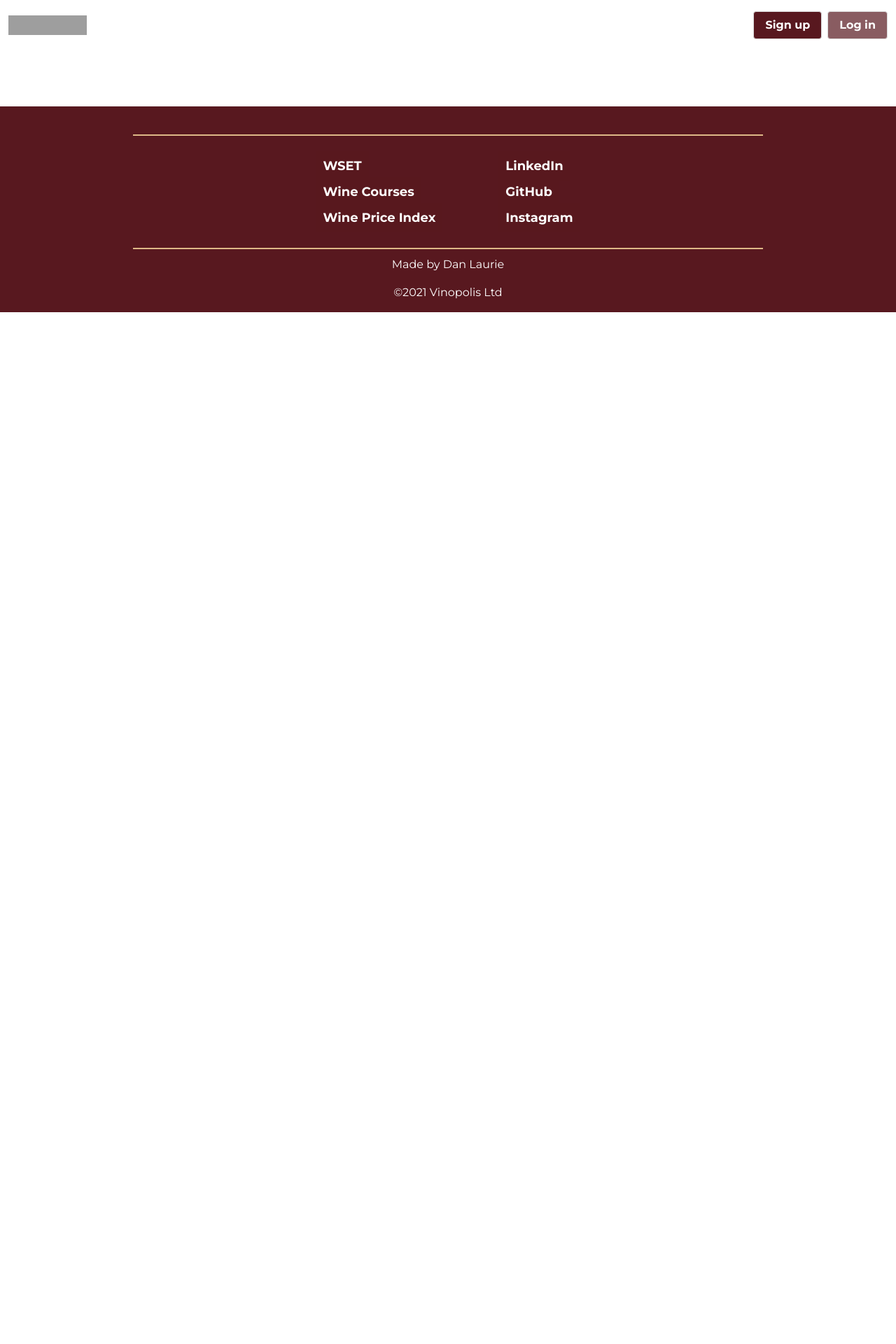
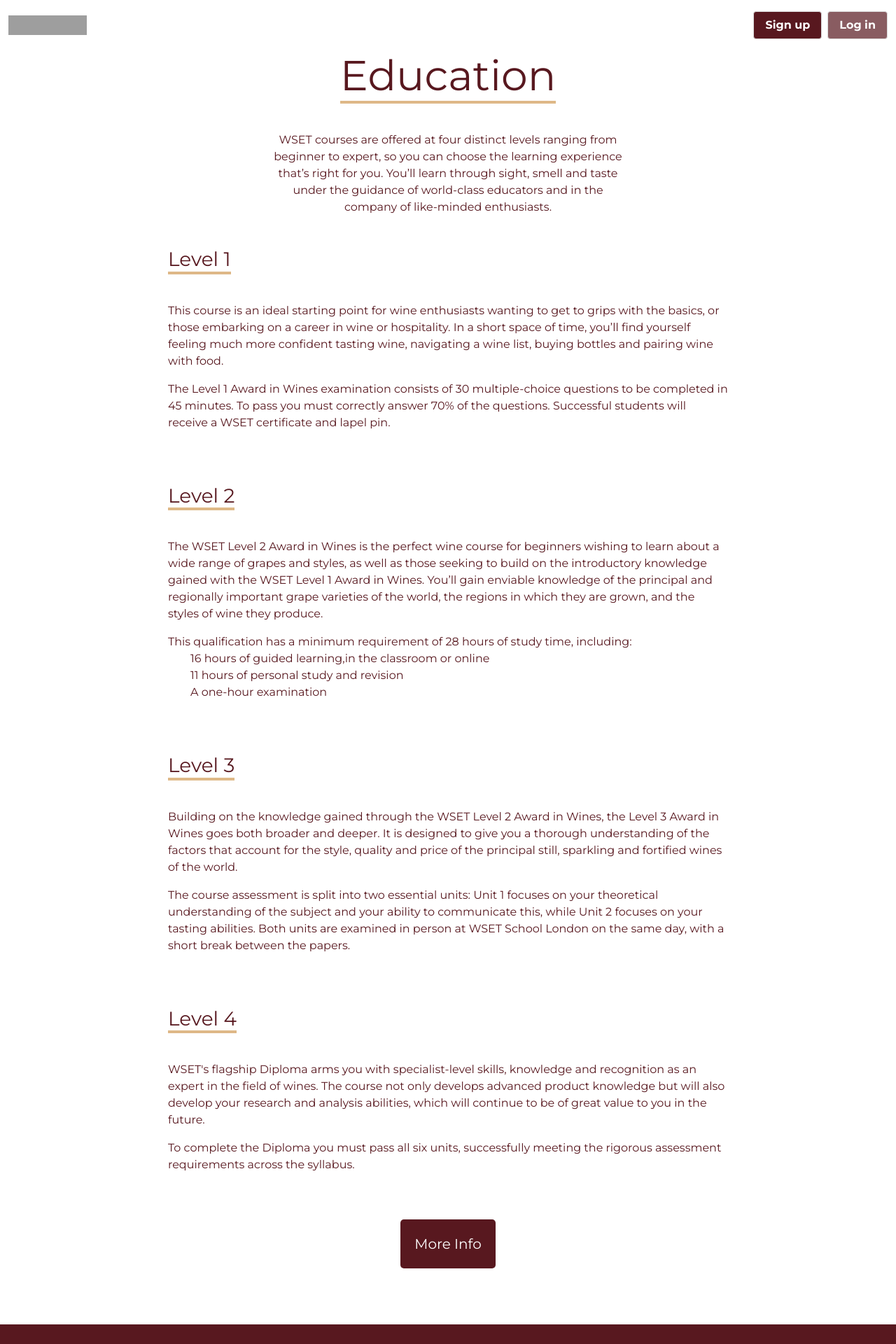
Before and after one commit to dan-laurie/Vinopolis, a React (Create React App) app in the folder client/: page /education in a window 1280 px wide. Shown: the top 1920 px of the page at 70% size. Before the commit the page ends 800 px from the top, so only its background shows below. Built offline with nearby package versions, Linux system fonts and the light colour scheme; no server answers; grey boxes are pictures that could not be loaded.

Commit message:
education page added

```diff
--- a/client/src/App.js
+++ b/client/src/App.js
@@ -10,6 +10,8 @@
 import Catalogue from './components/catalogue/Catalogue'
 import SingleWine from './components/catalogue/SingleWine'
 import Review from './components/auth/Review'
+import Education from './components/education/Education'
+import About from './components/about/About'
 
 
 function App() {
@@ -36,6 +38,12 @@
         <Route exact path='/wines/:id/review'>
           <Review  />
         </Route>
+        <Route exact path='/education'>
+          <Education  />
+        </Route>
+        <Route exact path='/about'>
+          <About  />
+        </Route>
       </Switch>
       <Pulse>
         <Footer />
--- /dev/null
+++ b/client/src/components/about/About.js
@@ -0,0 +1,10 @@
+import React from 'react'
+
+const About = () => {
+  return (
+    <div className="edu-content">
+      <h2 className="education-title">About</h2>
+    </div>
+  )
+}
+export default About
--- /dev/null
+++ b/client/src/components/education/Education.js
@@ -0,0 +1,39 @@
+import React from 'react'
+
+const Education = () => {
+  return (
+    <div className="edu-content">
+      <h2 className="education-title">Education</h2>
+      <p className="edu-intro">WSET courses are offered at four distinct levels ranging from beginner to expert, so you can choose the learning experience that’s right for you. You’ll learn through sight, smell and taste under the guidance of world-class educators and in the company of like-minded enthusiasts.</p>
+      <div className="level-1">
+        <h3>Level 1</h3>
+        <p>This course is an ideal starting point for wine enthusiasts wanting to get to grips with the basics, or those embarking on a career in wine or hospitality. In a short space of time, you’ll find yourself feeling much more confident tasting wine, navigating a wine list, buying bottles and pairing wine with food.</p>
+        <p>
+The Level 1 Award in Wines examination consists of 30 multiple-choice questions to be completed in 45 minutes. To pass you must correctly answer 70% of the questions. Successful students will receive a WSET certificate and lapel pin.</p>
+      </div>
+      <div className="level-1">
+        <h3>Level 2</h3>
+        <p>The WSET Level 2 Award in Wines is the perfect wine course for beginners wishing to learn about a wide range of grapes and styles, as well as those seeking to build on the introductory knowledge gained with the WSET Level 1 Award in Wines. You’ll gain enviable knowledge of the principal and regionally important grape varieties of the world, the regions in which they are grown, and the styles of wine they produce.</p>
+        <p>This qualification has a minimum requirement of 28 hours of study time, including:
+          <ul>
+            <li>16 hours of guided learning,in the classroom or online</li>
+            <li>11 hours of personal study and revision</li>
+            <li>A one-hour examination</li>
+          </ul>
+        </p>
+      </div>
+      <div className="level-1">
+        <h3>Level 3</h3>
+        <p>Building on the knowledge gained through the WSET Level 2 Award in Wines, the Level 3 Award in Wines goes both broader and deeper. It is designed to give you a thorough understanding of the factors that account for the style, quality and price of the principal still, sparkling and fortified wines of the world. </p>
+        <p>The course assessment is split into two essential units: Unit 1 focuses on your theoretical understanding of the subject and your ability to communicate this, while Unit 2 focuses on your tasting abilities. Both units are examined in person at WSET School London on the same day, with a short break between the papers.</p>
+      </div>
+      <div className="level-1">
+        <h3>Level 4</h3>
+        <p>WSET&apos;s flagship Diploma arms you with specialist-level skills, knowledge and recognition as an expert in the field of wines. The course not only develops advanced product knowledge but will also develop your research and analysis abilities, which will continue to be of great value to you in the future.</p>
+        <p>To complete the Diploma you must pass all six units, successfully meeting the rigorous assessment requirements across the syllabus.</p>
+      </div>
+      <a href="https://www.wsetglobal.com/wset-school-london/wset-courses/" rel="noreferrer" target="_blank">More Info</a>
+    </div>
+  )
+}
+export default Education
--- /dev/null
+++ b/client/src/styles/education/education.scss
@@ -0,0 +1,46 @@
+.edu-content {
+  display: flex;
+  flex-direction: column;
+  justify-content: center;
+  align-items: center;
+  .education-title {
+    width: fit-content;
+    font-size: 60px;
+    color: #58181f;
+    border-bottom: 4px solid burlywood;
+    margin-bottom: 40px;
+  }
+  .edu-intro {
+    color: #58181f;
+    text-align: center;
+    width: 500px;
+  }
+  .level-1 {
+    h3 {
+      width: fit-content;
+      color: #58181f;
+      border-bottom: 4px solid burlywood;
+      margin-bottom: 40px;
+    }
+    p {
+      color: #58181f;
+    }
+    margin: 30px 30px;
+    max-width: 800px;
+  }
+  a {
+    color: white;
+    text-decoration: none;
+    padding: 20px;
+    font-size: 20px;
+    border-radius: 5px;
+    background-color: #58181f;
+    margin-top: 20px;
+    transition: 0.4s ease-in-out;
+    &:hover {
+      background-color: rgba(88, 24, 31, 0.7);
+      color: burlywood;
+      transform: scale(1.05);
+    }
+  }
+}
--- a/client/src/styles/main.scss
+++ b/client/src/styles/main.scss
@@ -5,6 +5,7 @@
 @import "./catalogue/catalogue.scss";
 @import "./catalogue/search.scss";
 @import "./catalogue/single.scss";
+@import "./education/education.scss";
 @import "./auth/review.scss";
 
 * {
```
